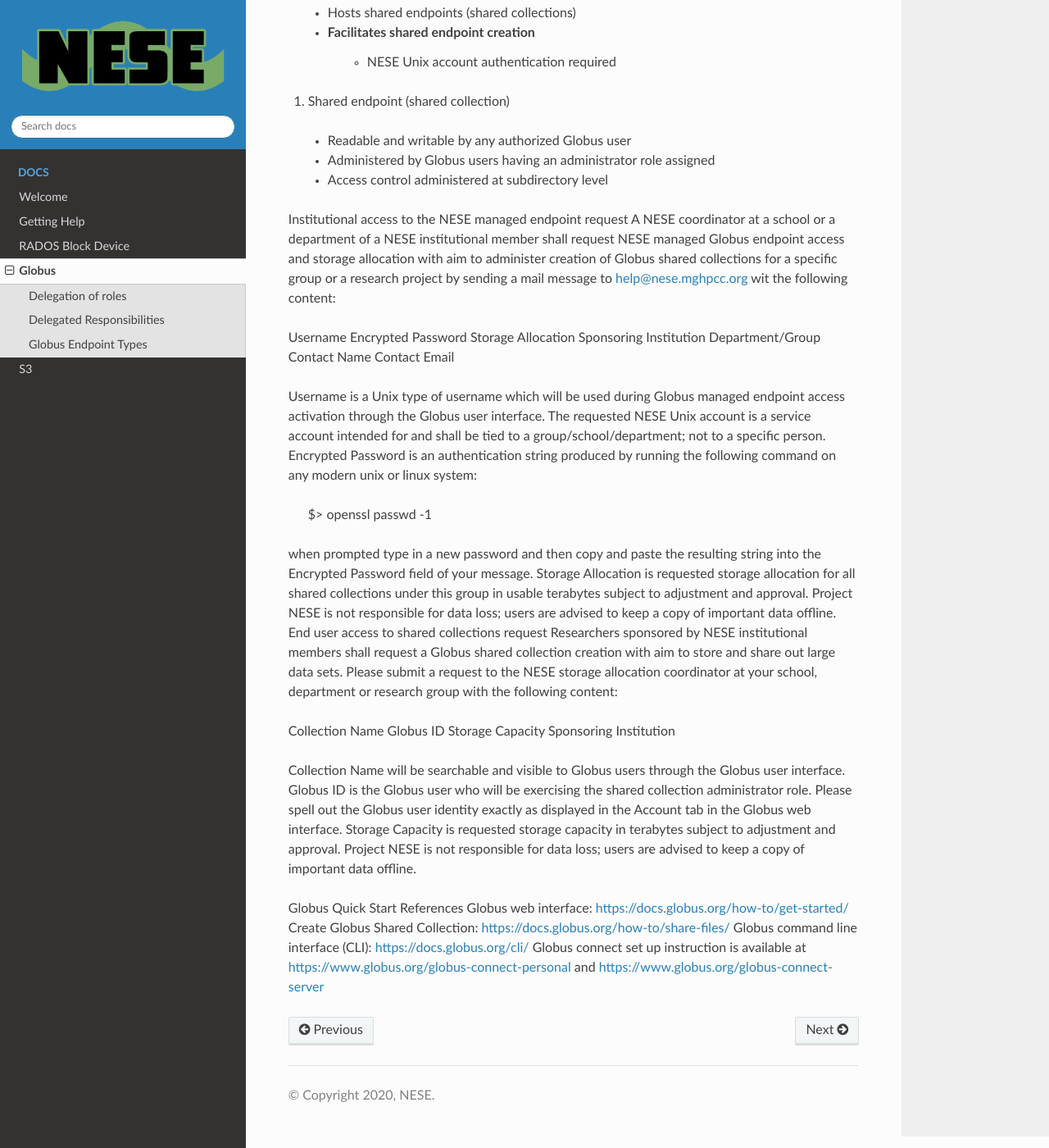
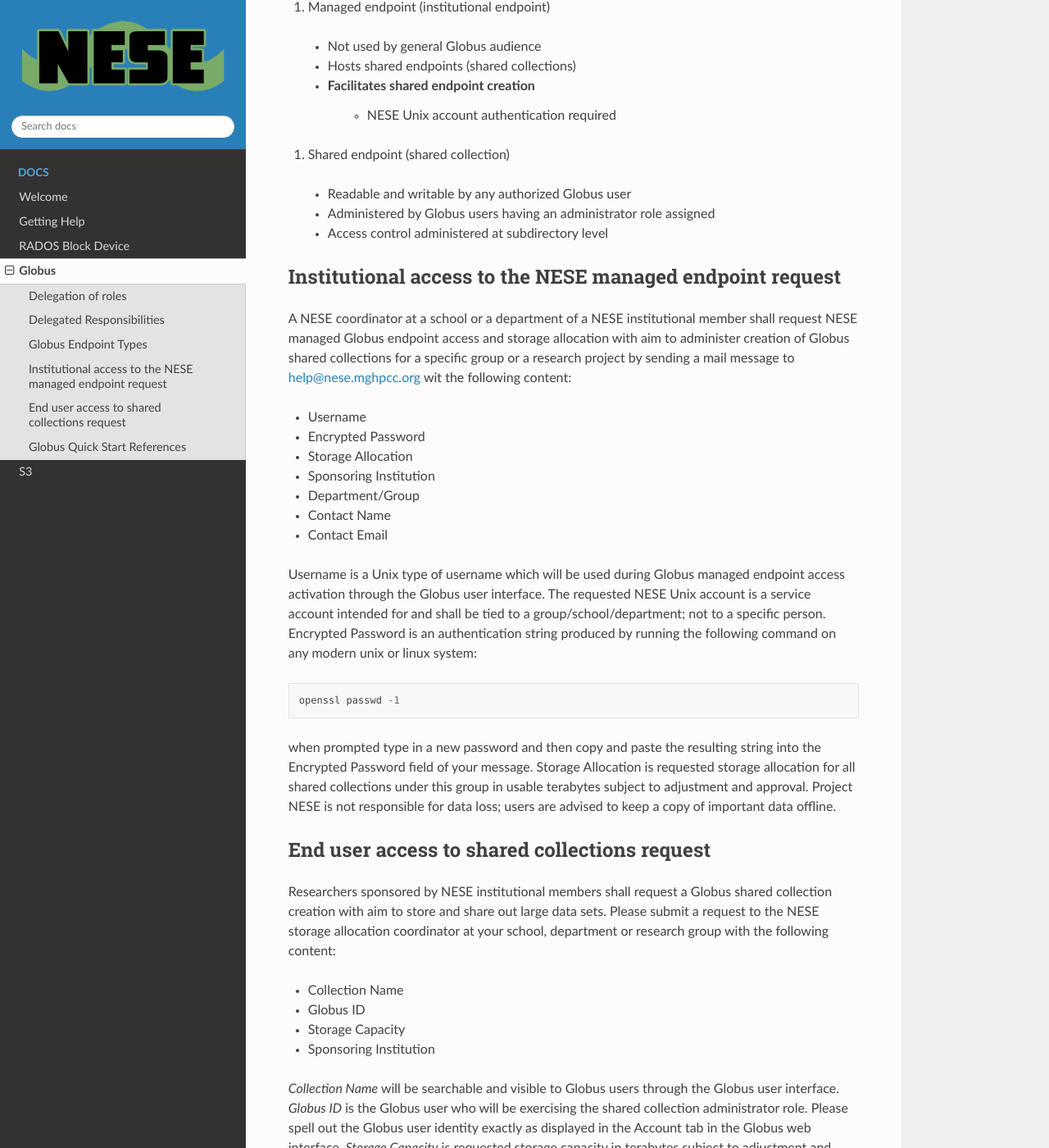
Before and after one commit to fasrc/nese-public-documentation, a Sphinx documentation site: the page built from docs/source/ceph/globus.rst, in a window 1280 px wide and 1400 px high, scrolled down 1459 px. Shown: the whole window at 82% size. Built offline with Sphinx 7.4.7 and the Read the Docs theme 2.0.0, drawn with Linux system fonts in a browser that asks for light colours; some of the changed text lies outside the part shown.

Commit message:
finish globus doc

```diff
--- a/docs/source/ceph/globus.rst
+++ b/docs/source/ceph/globus.rst
@@ -16,6 +16,7 @@
 Delegated Responsibilities
 --------------------------
 **NESE Coordinator**
+
 - At university, school or department level
   - Holds a Globus service account
   - Holds a NESE service account with a Unix password
@@ -25,6 +26,7 @@
 - Answers user’s questions
 
 **Shared Collection Administrator**
+
 - Needs a Globus account only
 - Submits shared Globus collection request to their NESE coordinator
 - When the shared endpoint shows up in their Globus interface
@@ -33,6 +35,7 @@
   - Is able to promote Globus users to administrator role at the shared collection level
 
 **Researches, End users**
+
  - Need a Globus account only
  - Install globus connect on their local machine
  - Manage transfers through a Globus interface
@@ -44,6 +47,7 @@
 To facilitate transfers between the NESE hosted Globus endpoints and your local storage, install and set up a Globus endpoint on your side. Detailed set up instruction is available at http://www.globus.org/globus-connect-personal and http://www.globus.org/globus-connect-server
 
 **NESE hosted Globus endpoint types**
+
 #. Managed endpoint (institutional endpoint)
   - Not used by general Globus audience
   - Hosts shared endpoints (shared collections)
@@ -53,33 +57,38 @@
   - Readable and writable by any authorized Globus user
   - Administered by Globus users having an administrator role assigned
   - Access control administered at subdirectory level
+
 Institutional access to the NESE managed endpoint request
+---------------------------------------------------------
 A NESE coordinator at a school or a department of a NESE institutional member shall request NESE managed Globus endpoint access and storage allocation with aim to administer creation of Globus shared collections for a specific group or a research project by sending a mail message to help@nese.mghpcc.org wit the following content:
 
-Username
-Encrypted Password
-Storage Allocation
-Sponsoring Institution
-Department/Group
-Contact Name
-Contact Email
+- Username
+- Encrypted Password
+- Storage Allocation
+- Sponsoring Institution
+- Department/Group
+- Contact Name
+- Contact Email
 
-Username is a Unix type of username which will be used during Globus managed endpoint access activation through the Globus user interface. The requested NESE Unix account is a service account intended for and shall be tied to a group/school/department; not to a specific person. Encrypted Password is an authentication string produced by running the following command on any modern unix or linux system:
+Username is a Unix type of username which will be used during Globus managed endpoint access activation through the Globus user interface. The requested NESE Unix account is a service account intended for and shall be tied to a group/school/department; not to a specific person. Encrypted Password is an authentication string produced by running the following command on any modern unix or linux system::
 
-  $> openssl passwd -1
+	openssl passwd -1
 
 when prompted type in a new password and then copy and paste the resulting string into the Encrypted Password field of your message. Storage Allocation is requested storage allocation for all shared collections under this group in usable terabytes subject to adjustment and approval. Project NESE is not responsible for data loss; users are advised to keep a copy of important data offline.
+
 End user access to shared collections request
+---------------------------------------------
 Researchers sponsored by NESE institutional members shall request a Globus shared collection creation with aim to store and share out large data sets. Please submit a request to the NESE storage allocation coordinator at your school, department or research group with the following content:
 
-Collection Name
-Globus ID
-Storage Capacity
-Sponsoring Institution
+- Collection Name
+- Globus ID
+- Storage Capacity
+- Sponsoring Institution
 
-Collection Name will be searchable and visible to Globus users through the Globus user interface. Globus ID is the Globus user who will be exercising the shared collection administrator role. Please spell out the Globus user identity exactly as displayed in the Account tab in the Globus web interface. Storage Capacity is requested storage capacity in terabytes subject to adjustment and approval. Project NESE is not responsible for data loss; users are advised to keep a copy of important data offline.
+*Collection Name* will be searchable and visible to Globus users through the Globus user interface. *Globus ID* is the Globus user who will be exercising the shared collection administrator role. Please spell out the Globus user identity exactly as displayed in the Account tab in the Globus web interface. *Storage Capacity* is requested storage capacity in terabytes subject to adjustment and approval. Project NESE is not responsible for data loss; users are advised to keep a copy of important data offline.
 
 Globus Quick Start References
+----------------------------
 Globus web interface: https://docs.globus.org/how-to/get-started/
 Create Globus Shared Collection: https://docs.globus.org/how-to/share-files/
 Globus command line interface (CLI): https://docs.globus.org/cli/
```
